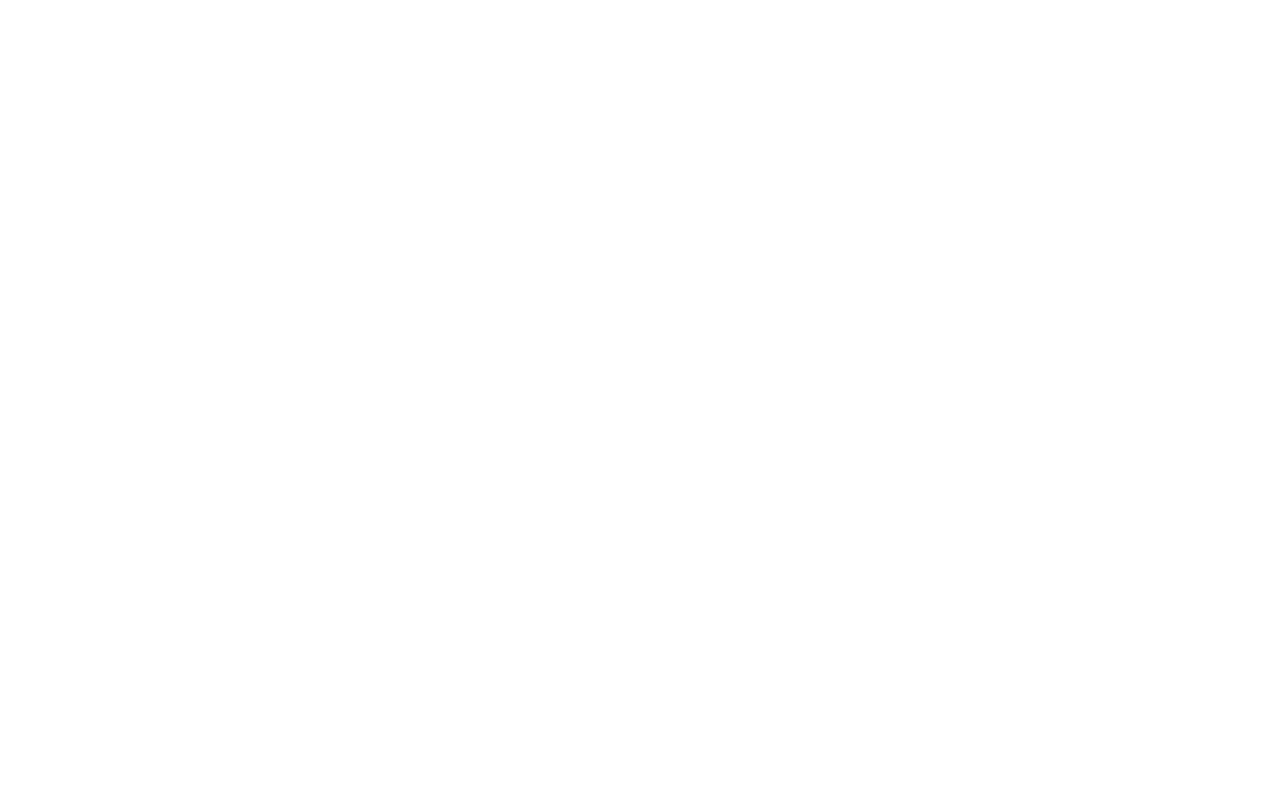
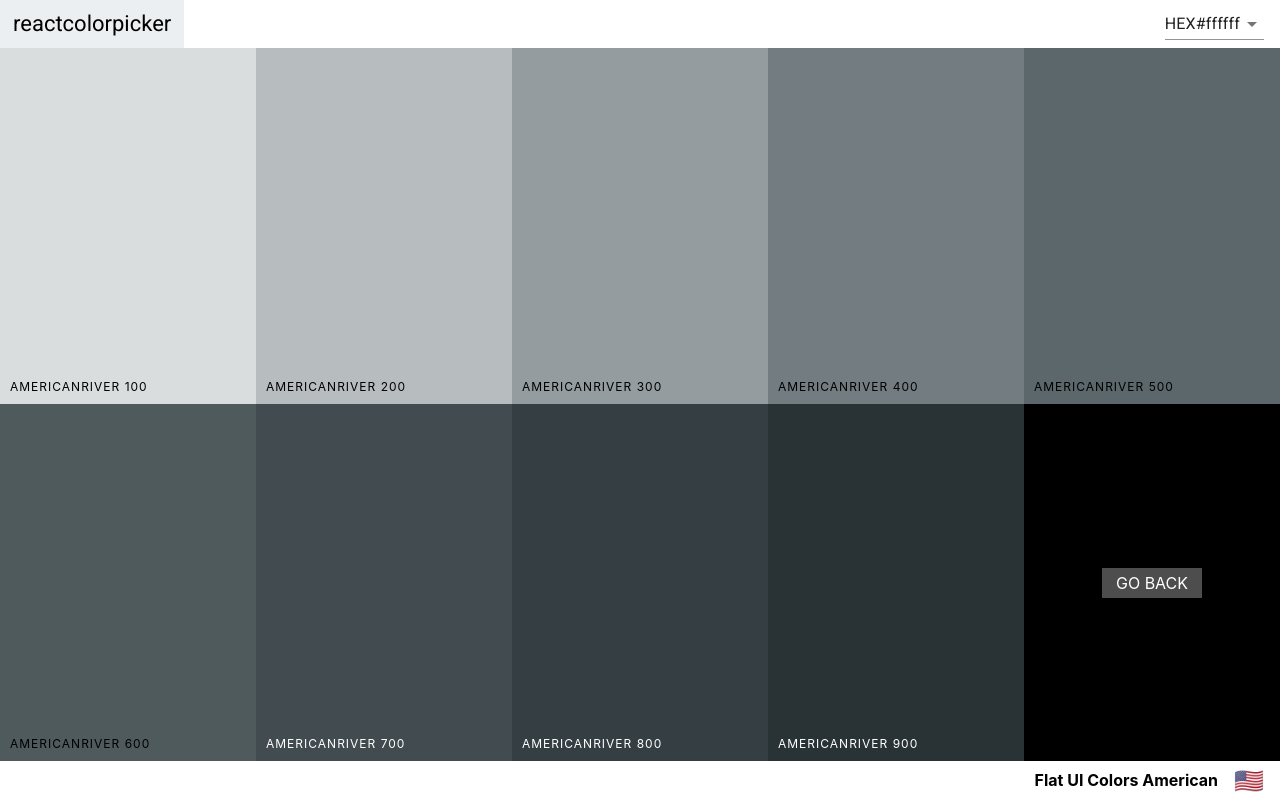
Before and after one commit to mattswkim/Color-Collection-App, a React (Create React App) app: page /palette/flat-ui-colors-american/americanriver in a window 1280 px wide. Built offline with nearby package versions, Linux system fonts and the light colour scheme.

Commit message:
Refactor color styles

```diff
--- a/package.json
+++ b/package.json
@@ -5,6 +5,7 @@
   "dependencies": {
     "@material-ui/core": "^4.11.0",
     "@material-ui/icons": "^4.9.1",
+    "@material-ui/styles": "^4.10.0",
     "@testing-library/jest-dom": "^5.11.5",
     "@testing-library/react": "^11.1.1",
     "@testing-library/user-event": "^12.2.0",
--- a/src/App.js
+++ b/src/App.js
@@ -2,6 +2,7 @@
 import { Route, Switch} from 'react-router-dom';
 import Palette from './Palette';
 import PaletteList from './PaletteList';
+import SingleColorPalette from './SingleColorPalette';
 import seedPalette from './seedPalette';
 import { generatePalette } from './colorHelpers'
 
@@ -18,17 +19,31 @@
         <Route
           exact
           path='/'
-          render={() =>
-            <PaletteList palettes={seedPalette}/>
+          render={(routeProps) =>
+            <PaletteList palettes={seedPalette} {...routeProps}/>
           }
         />
         <Route
           exact
           path='/palette/:id'
           render={(routeProps) => (
-            <Palette palette={generatePalette(this.findPalette(routeProps.match.params.id))}/>
+            <Palette
+              palette={generatePalette(
+              this.findPalette(routeProps.match.params.id)
+              )}
+            />
           )}
         />
+        <Route
+          path="/palette/:paletteId/:colorId"
+          render={routeProps => <SingleColorPalette
+            colorId={routeProps.match.params.colorId}
+            palette={generatePalette(
+              this.findPalette(routeProps.match.params.paletteId)
+            )}
+          />
+          }
+       />
       </Switch>
       //<div>
       //  <Palette palette={generatePalette(seedPalette[4])} />
--- a/src/ColorBox.js
+++ b/src/ColorBox.js
@@ -1,6 +1,126 @@
 import React, { Component } from 'react';
+import { CopyToClipboard } from 'react-copy-to-clipboard';
+import { Link } from 'react-router-dom';
+import { withStyles } from '@material-ui/styles';
+import chroma from 'chroma-js';
 import './ColorBox.css';
-import { CopyToClipboard } from 'react-copy-to-clipboard';
+
+const styles = {
+  ColorBox: {
+    width: '20%',
+    height: props => props.showingFullPalette ? '25%' : "50%",
+    margin: '0 auto',
+    display: 'inline-block',
+    position: 'relative',
+    cursor: 'pointer',
+    marginBottom: '-3.5px',
+    "&:hover button": {
+      opacity: 1,
+      transition: '0.5s'
+    }
+  },
+  copyText: {
+    color: props => chroma(props.background).luminance() >= 0.7 ? 'black' : 'white'
+  },
+  colorName: {
+    color: props => chroma(props.background).luminance() <= 0.08 ? "white" : "black"
+  },
+  seeMore: {
+    color: props => chroma(props.background).luminance() >= 0.7 ? 'rgba(0,0,0,0.6)' : 'white',
+    background: 'rgba(255, 255, 255, 0.3)',
+    position: 'absolute',
+    border: 'none',
+    right: '0px',
+    bottom: '0px',
+    width: '60px',
+    height: '30px',
+    textAlign: 'center',
+    lineHeight: '30px',
+    textTransform: 'uppercase'
+  },
+  copyButton: {
+    color: props => chroma(props.background).luminance() >= 0.7 ? 'rgba(0,0,0,0.6)' : 'white',
+    width: "100px",
+    height: "30px",
+    position: "absolute",
+    display: "inline-block",
+    top: "50%",
+    left: "50%",
+    marginLeft: "-50px",
+    marginTop: "-15px",
+    textAlign: "center",
+    outline: "none",
+    background: "rgba(255, 255, 255, 0.3)",
+    lineHeight: "30px",
+    textTransform: "uppercase",
+    border: "none",
+    cursor: "pointer",
+    textDecoration: "none",
+    opacity: 0
+  },
+  boxContent: {
+    position: 'absolute',
+    width: '100%',
+    left: '0px',
+    bottom: '0px',
+    padding: '10px',
+    color: 'black',
+    letterSpacing: '1px',
+    textTransform: 'uppercase',
+    fontSize: '12px'
+  },
+  copyOverlay: {
+    opacity: 0,
+    zIndex: 0,
+    width: '100%',
+    height: '100%',
+    transition: 'transform 0.6s ease-in-out',
+    transform: 'scale(0.1)'
+  },
+  showOverlay: {
+    opacity: '1',
+    transform: 'scale(50)',
+    zIndex: '10',
+    position: 'absolute'
+  },
+  copyMessage: {
+    position: 'fixed',
+    left: '0',
+    top: '0',
+    bottom: '0',
+    right: '0',
+    display: 'flex',
+    alignItems: 'center',
+    justifyContent: 'center',
+    flexDirection: 'column',
+    fontSize: '4rem',
+    transform: 'scale(0.1)',
+    opacity: '0',
+    color: 'white',
+    "& h1": {
+      fontWeight: '400',
+      textShadow: '1px 2px black',
+      background: 'rgba(255, 255, 255, 0.2)',
+      width: '100%',
+      textAlign: 'center',
+      marginBottom: '0',
+      padding: '1rem',
+      textTransform: 'uppercase',
+    },
+    "& p": {
+      fontSize: '1rem',
+      fontWeight: '100'
+    }
+  },
+  showMessage: {
+    opacity: '1',
+    transform: 'scale(1)',
+    zIndex: '25',
+    transition: 'all 0.4s ease-in-out',
+    transitionDelay: '0.3s'
+  }
+
+}
 
 class ColorBox extends Component {
   constructor(props) {
@@ -15,29 +135,38 @@
     });
   }
   render() {
-    const { name, background } = this.props;
+    const { name, background, moreUrl, showingFullPalette, classes } = this.props;
     const { copied } = this.state;
     return (
       <CopyToClipboard text={background} onCopy={this.changeCopyState}>
-      <div style={{background}} className="ColorBox">
+      <div style={{background}} className={classes.ColorBox}>
         <div
         style={{background}}
-        className={`copy-overlay ${copied && 'show'}`}
+        className={`${classes.copyOverlay} ${copied && classes.showOverlay}`}
        />
-       <div className={`copy-msg ${copied && 'show'}`}>
+       <div className={`${classes.copyMessage} ${copied && classes.showMessage}`}>
          <h1>copied!</h1>
-         <p>{this.props.background}</p>
+         <p className={classes.copyText}>{this.props.background}</p>
        </div>
-        <div className="copy-container">
-          <div className="box-content">
-            <span>{name}</span>
+        <div>
+          <div className={classes.boxContent}>
+            <span className={classes.colorName}>{name}</span>
           </div>
-          <button className='copy-button'>Copy</button>
+          <button className={classes.copyButton}>Copy</button>
         </div>
-        <button className='see-more'>More</button>
+        {showingFullPalette &&
+          <Link
+            to={moreUrl}
+            onClick={e => {
+              e.stopPropagation()
+            }}
+          >
+            <span className={classes.seeMore}>MORE</span>
+          </Link>
+        }
       </div>
       </CopyToClipboard>
     )
   }
 }
-export default ColorBox;
+export default withStyles(styles)(ColorBox);
--- /dev/null
+++ b/src/MiniPalette.js
@@ -0,0 +1,67 @@
+import React from 'react';
+import { withStyles } from '@material-ui/styles';
+
+const styles = {
+  root: {
+    backgroundColor: "white",
+    border: "1px solid black",
+    borderRadius: "5px",
+    padding: "0.5rem",
+    position: "relative",
+    overflow: "hidden",
+    "&:hover": {
+      cursor:"pointer"
+    }
+  },
+  colors: {
+    backgroundColor: "#dae1e4",
+    height: "150px",
+    width: "100%",
+    borderRadius: "5px",
+    overflow: "hidden"
+  },
+  title: {
+    display: "flex",
+    justifyContent: "space-between",
+    alignItems: "center",
+    margin: "0",
+    color: "black",
+    paddingTop: "0.5rem",
+    fontSize: "1rem",
+    position: "relative"
+  },
+  emoji: {
+    marginLeft: "0.5rem",
+    fontSize: "1.5rem"
+  },
+  miniColor: {
+    height: "25%",
+    width: "20%",
+    display: "inline-block",
+    margin: "0 auto",
+    position: "relative",
+    marginBottom: "-3.5px"
+  }
+}
+
+function MiniPalette(props) {
+  const { classes, paletteName, emoji, colors } = props;
+  const miniColorBoxes = colors.map(color => (
+    <div
+      className={classes.miniColor}
+      style={{backgroundColor: color.color}}
+      key={color.name}
+    />
+  ));
+
+  return(
+    <div className={classes.root} onClick={props.handleClick}>
+      <div className={classes.colors}>{miniColorBoxes}</div>
+      <h5 className={classes.title}>
+        {paletteName}<span className={classes.emoji}>{emoji}</span>
+      </h5>
+    </div>
+  )
+}
+
+export default withStyles(styles)(MiniPalette);
--- a/src/Navbar.js
+++ b/src/Navbar.js
@@ -29,13 +29,14 @@
   }
 
   render() {
-    const { level, changeLevel } = this.props;
+    const { level, changeLevel, showingAllColors } = this.props;
     const { format, open } = this.state;
     return (
       <header className='Navbar'>
         <div className='logo'>
           <Link to='/'>reactcolorpicker</Link>
         </div>
+        {showingAllColors &&
           <div className='slider-container'>
             <span>Level: {level}</span>
             <div className='slider'>
@@ -48,6 +49,7 @@
               />
             </div>
           </div>
+        }
           <div className="select-container">
             <Select value={format} onChange={this.handleFormatChange}>
               <MenuItem value="hex">HEX#ffffff</MenuItem>
--- a/src/Palette.js
+++ b/src/Palette.js
@@ -1,8 +1,20 @@
 import React, { Component } from 'react';
 import ColorBox from './ColorBox';
+import { withStyles } from '@material-ui/styles';
 import Navbar from './Navbar';
+import PaletteFooter from './PaletteFooter';
 import './Palette.css';
 
+const styles ={
+  Palette: {
+    height: '100vh',
+    display: 'flex',
+    flexDirection: 'column'
+  },
+  colors: {
+    height:'90%'
+  }
+}
 
 class Palette extends Component {
   constructor (props) {
@@ -19,27 +31,36 @@
   }
 
   render() {
-    const { colors, paletteName, emoji } = this.props.palette;
+    const { colors, paletteName, emoji, id } = this.props.palette;
+    const {classes} = this.props
     const { level, format } = this.state;
     const colorBoxes = colors[level].map(color => (
-      <ColorBox background={color[format]} name={color.name} key={color.id}/>
+      <ColorBox
+        background={color[format]}
+        name={color.name}
+        key={color.id}
+        moreUrl={`/palette/${id}/${color.id}`}
+        showingFullPalette={true}
+      />
     ))
     return (
-      <div className="Palette">
+      <div className={classes.Palette}>
       <Navbar
-      changeLevel={this.changeLevel}
-      level={level}
-      handleChange={this.changeFormat}/>
-        <div className="Palette-colors">
+        changeLevel={this.changeLevel}
+        level={level}
+        handleChange={this.changeFormat}
+        showingAllColors={true}
+      />
+        <div className={classes.colors}>
           {colorBoxes}
         </div>
-        <footer className='Palette-footer'>
-          {paletteName}
-          <span className='emoji'>{emoji}</span>
-        </footer>
+        <PaletteFooter
+          paletteName={paletteName}
+          emoji={emoji}
+        />
       </div>
     )
   }
 }
 
-export default Palette;
+export default withStyles(styles)(Palette);
--- /dev/null
+++ b/src/PaletteFooter.js
@@ -0,0 +1,11 @@
+import React from 'react';
+
+export default function PaletteFooter(props) {
+  const { paletteName, emoji } = props;
+  return (
+    <footer className='Palette-footer'>
+      {paletteName}
+      <span className='emoji'>{emoji}</span>
+    </footer>
+  )
+}
--- /dev/null
+++ b/src/SingleColorPalette.js
@@ -0,0 +1,106 @@
+import React, { Component } from 'react';
+import { Link } from 'react-router-dom';
+import { withStyles } from '@material-ui/styles';
+import ColorBox from './ColorBox';
+import Navbar from './Navbar';
+import PaletteFooter from './PaletteFooter';
+
+const styles ={
+  Palette: {
+    height: '100vh',
+    display: 'flex',
+    flexDirection: 'column'
+  },
+  colors: {
+    height:'90%'
+  },
+  goBack: {
+    width: '20%',
+    height: "50%",
+    margin: '0 auto',
+    display: 'inline-block',
+    position: 'relative',
+    cursor: 'pointer',
+    marginBottom: '-3.5px',
+    opacity: '1',
+    backgroundColor: "black",
+    "& a": {
+      color: "white",
+      width: "100px",
+      height: "30px",
+      position: "absolute",
+      display: "inline-block",
+      top: "50%",
+      left: "50%",
+      marginLeft: "-50px",
+      marginTop: "-15px",
+      textAlign: "center",
+      outline: "none",
+      background: "rgba(255, 255, 255, 0.3)",
+      lineHeight: "30px",
+      textTransform: "uppercase",
+      border: "none",
+      cursor: "pointer",
+      textDecoration: "none"
+    }
+  }
+}
+
+class SingleColorPalette extends Component {
+  constructor(props) {
+    super(props);
+    this._shades = this.gatherShades(this.props.palette, this.props.colorId);
+    this.state={ format: "hex" };
+    this.changeFormat = this.changeFormat.bind(this);
+  }
+
+  gatherShades(palette, colorToFilterBy) {
+    let shades = [];
+    let allColors = palette.colors;
+    for (let key in allColors) {
+      shades = shades.concat(
+        allColors[key].filter(color => color.id === colorToFilterBy)
+      );
+    }
+    return shades.slice(1);
+  }
+
+  changeFormat(val) {
+    this.setState({ format: val })
+  }
+
+
+  render() {
+    const { format } = this.state;
+    const { paletteName, emoji, id } = this.props.palette;
+    const { classes } = this.props;
+    const colorBoxes = this._shades.map(color => (
+      <ColorBox
+        key={color.name}
+        name={color.name}
+        background={color[format]}
+        showingFullPalette={false}
+      />
+    ))
+    return (
+      <div className={classes.Palette}>
+        <Navbar
+          handleChange ={this.changeFormat}
+          showingAllColors={false}
+        />
+        <div className={classes.colors}>
+          {colorBoxes}
+          <div className={classes.goBack}>
+            <Link to={`/palette/${id}`} >Go Back</Link>
+          </div>
+        </div>
+        <PaletteFooter
+          paletteName={paletteName}
+          emoji={emoji}
+        />
+      </div>
+    )
+  }
+}
+
+export default withStyles(styles)(SingleColorPalette);
```
Also changed, not shown: src/ColorBox.css (+24 -2 lines), src/PaletteList.js (+52 -11 lines). Lines whose indentation alone changed are shown as unchanged.
